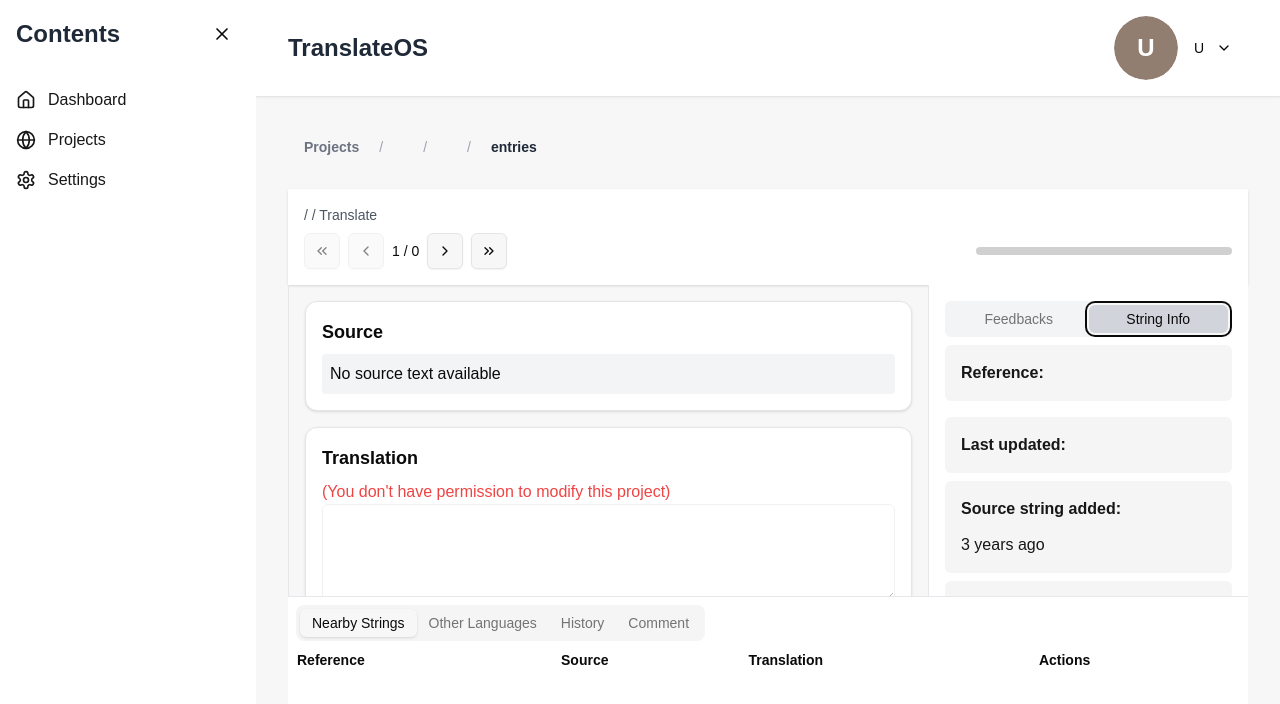
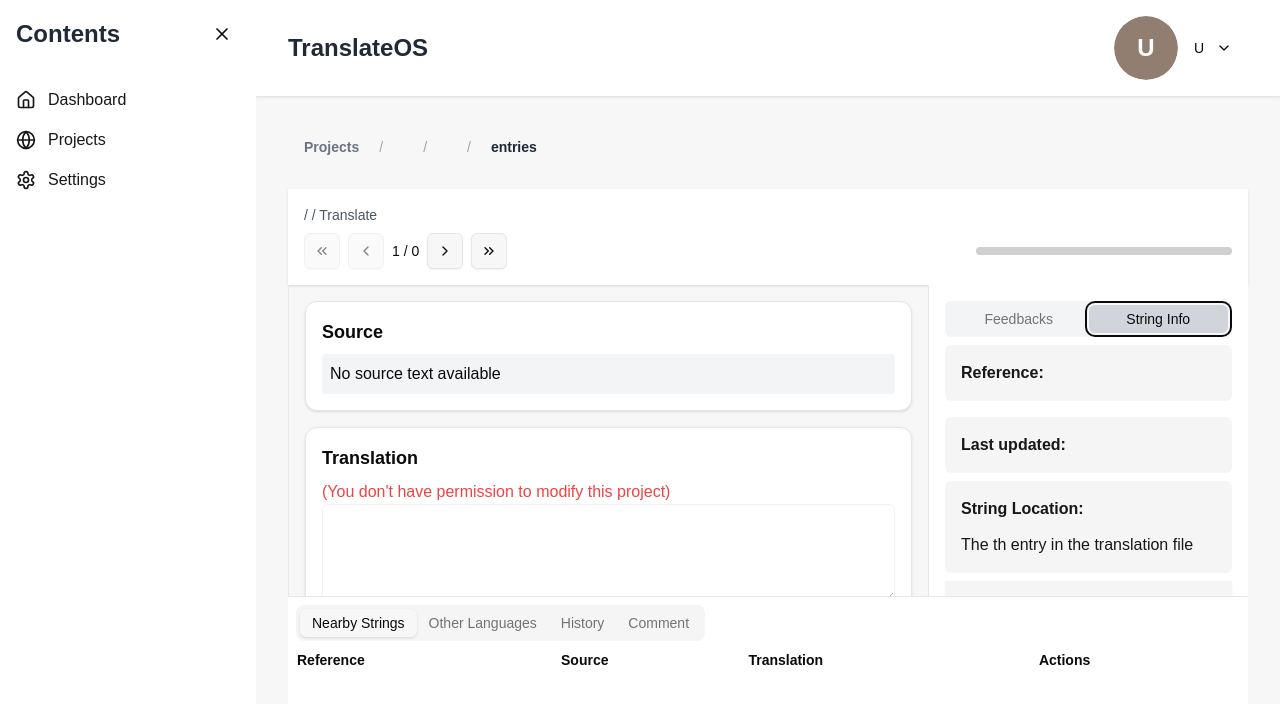
Before and after one commit to livio9/HappyTrans_Frontend, a Next.js app: page /translation-interface in a window 1280 px wide. Both pictures are taken after a click on the tab "String Info". Shown: the top 704 px of the page. Built offline with nearby package versions, Linux system fonts and the light colour scheme.

Commit message:
style: 删除string info冗余部分

```diff
--- a/src/app/translation-interface/page.tsx
+++ b/src/app/translation-interface/page.tsx
@@ -1161,20 +1161,12 @@ function TranslationInterfaceContent() {
                                 </div>
                                 <div className="flex flex-wrap gap-3 mb-4 bg-secondary p-4 rounded-md">
                                     <strong className="text-secondary-foreground">
-                                        Source string added:
-                                    </strong>
-                                    <span className="text-secondary-foreground">
-                                        3 years ago
-                                    </span>
-                                </div>
-                                <div className="flex flex-wrap gap-3 mb-4 bg-secondary p-4 rounded-md">
-                                    <strong className="text-secondary-foreground">
                                         String Location:
                                     </strong>
                                     <span className="text-secondary-foreground">
                                         The{' '}
                                         {strings[currentIndex]?.idx_in_language}
-                                        th in the translation file
+                                        th entry in the translation file
                                     </span>
                                 </div>
                                 {/* tag是否可编辑需要看用户权限 */}
```
